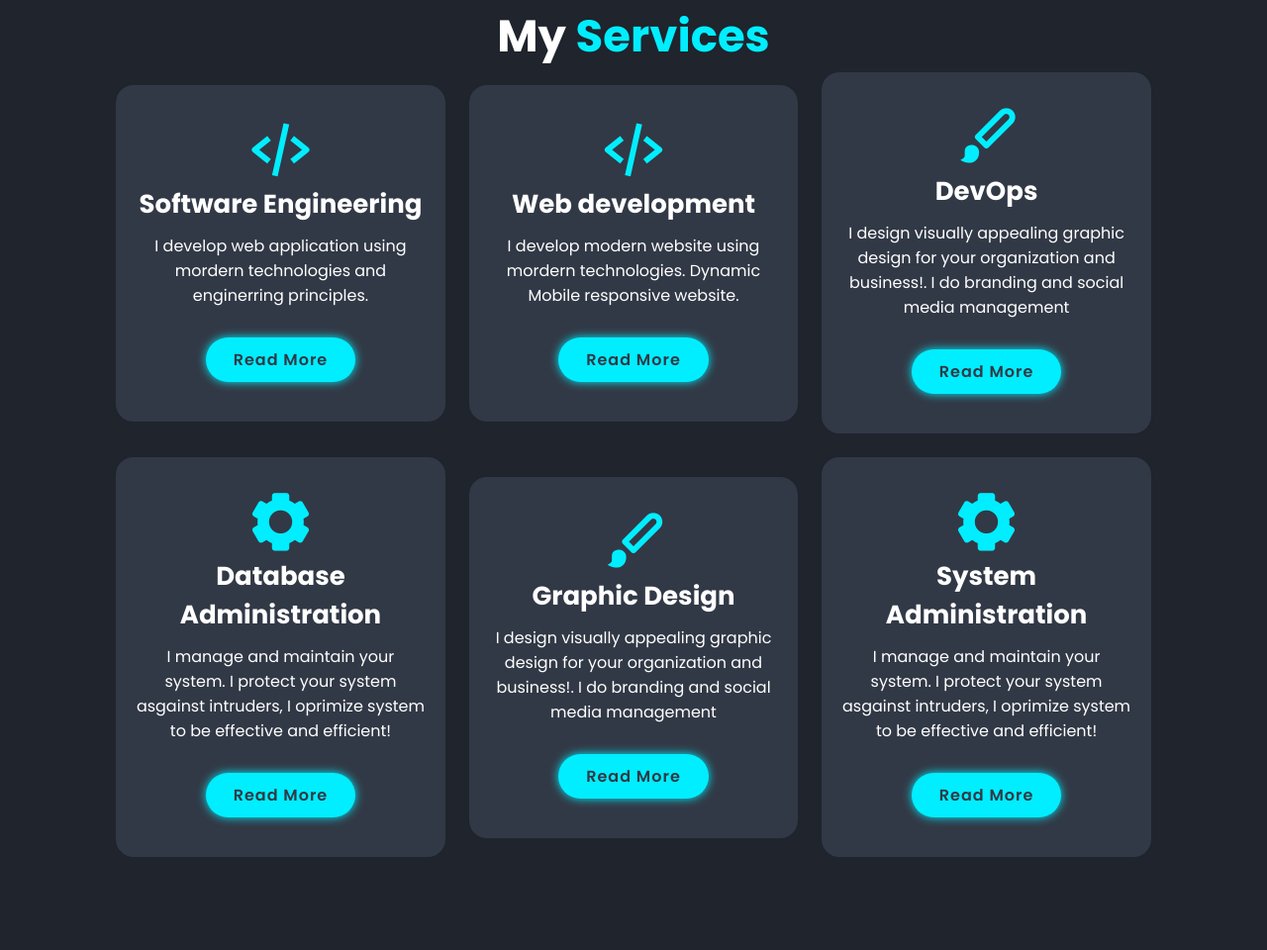
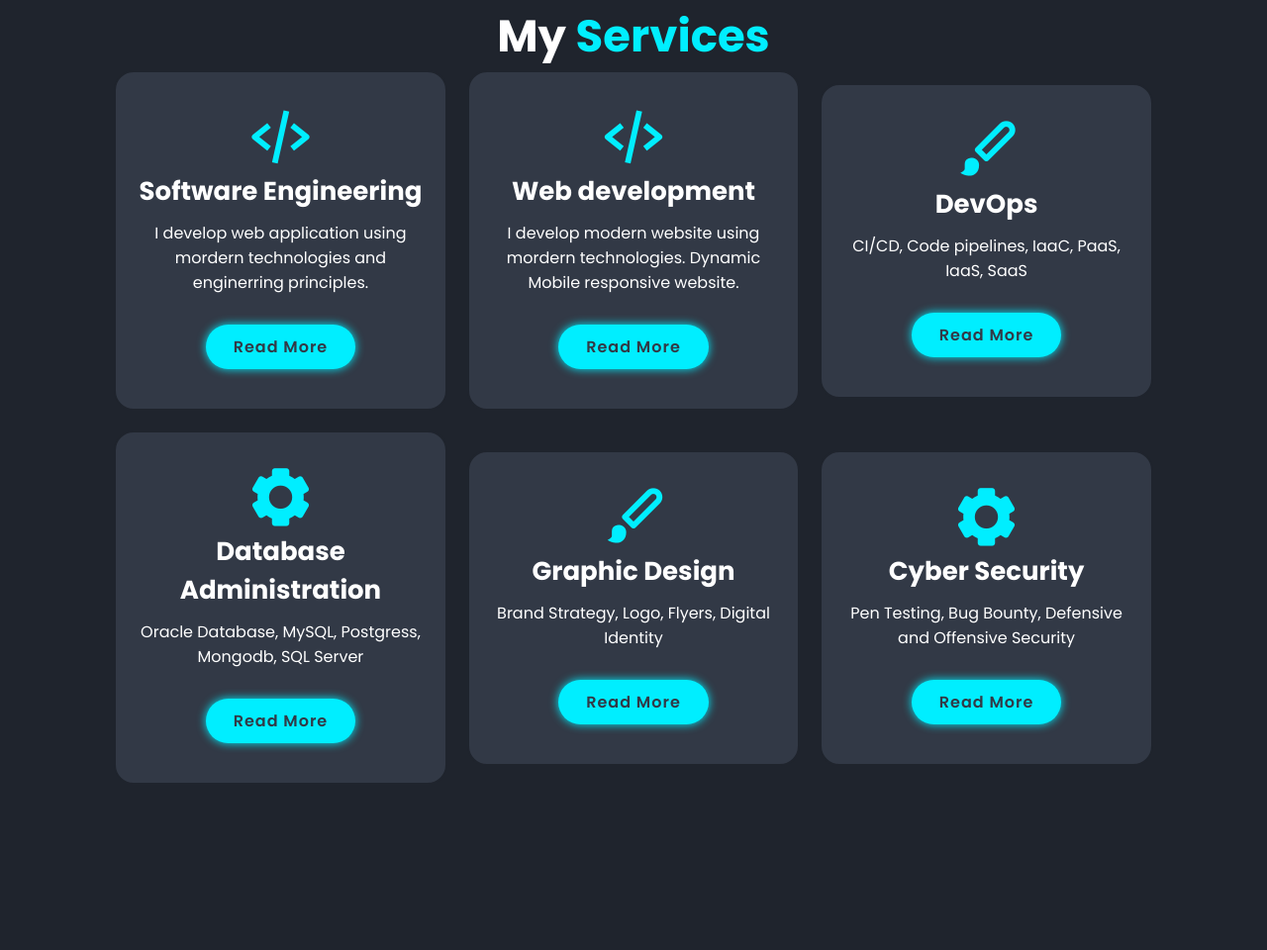
Before and after one commit to IbrahimMalgwi/Ibrahim, a plain HTML site: page index.html in a window 1280 px wide. Shown: the part 1705-2665 px from the top of the page at 99% size. Drawn offline with nearby package versions, Linux system fonts and the light colour scheme.

Commit message:
Update Skills Section

```diff
--- a/index.html
+++ b/index.html
@@ -123,8 +123,7 @@
       <div class="services-box">
         <i class="bx bxs-paint"></i>
         <h3>DevOps</h3>
-        <p>I design visually appealing graphic design for your organization and business!. I do branding and social
-          media management</p>
+        <p>CI/CD, Code pipelines, IaaC, PaaS, IaaS, SaaS</p>
 
         <a href="#" class="btn">Read More</a>
       </div>
@@ -132,8 +131,7 @@
       <div class="services-box">
         <i class="bx bxs-cog"></i>
         <h3>Database Administration</h3>
-        <p>I manage and maintain your system. I protect your system asgainst intruders, I oprimize system to be
-          effective and efficient!</p>
+        <p>Oracle Database, MySQL, Postgress, Mongodb, SQL Server</p>
 
         <a href="#" class="btn">Read More</a>
       </div>
@@ -143,17 +141,15 @@
       <div class="services-box">
         <i class="bx bxs-paint"></i>
         <h3>Graphic Design</h3>
-        <p>I design visually appealing graphic design for your organization and business!. I do branding and social
-          media management</p>
+        <p>Brand Strategy, Logo, Flyers, Digital Identity</p>
 
         <a href="#" class="btn">Read More</a>
       </div>
 
       <div class="services-box">
         <i class="bx bxs-cog"></i>
-        <h3>System Administration</h3>
-        <p>I manage and maintain your system. I protect your system asgainst intruders, I oprimize system to be
-          effective and efficient!</p>
+        <h3>Cyber Security</h3>
+        <p>Pen Testing, Bug Bounty, Defensive and Offensive Security</p>
 
         <a href="#" class="btn">Read More</a>
       </div>
```
